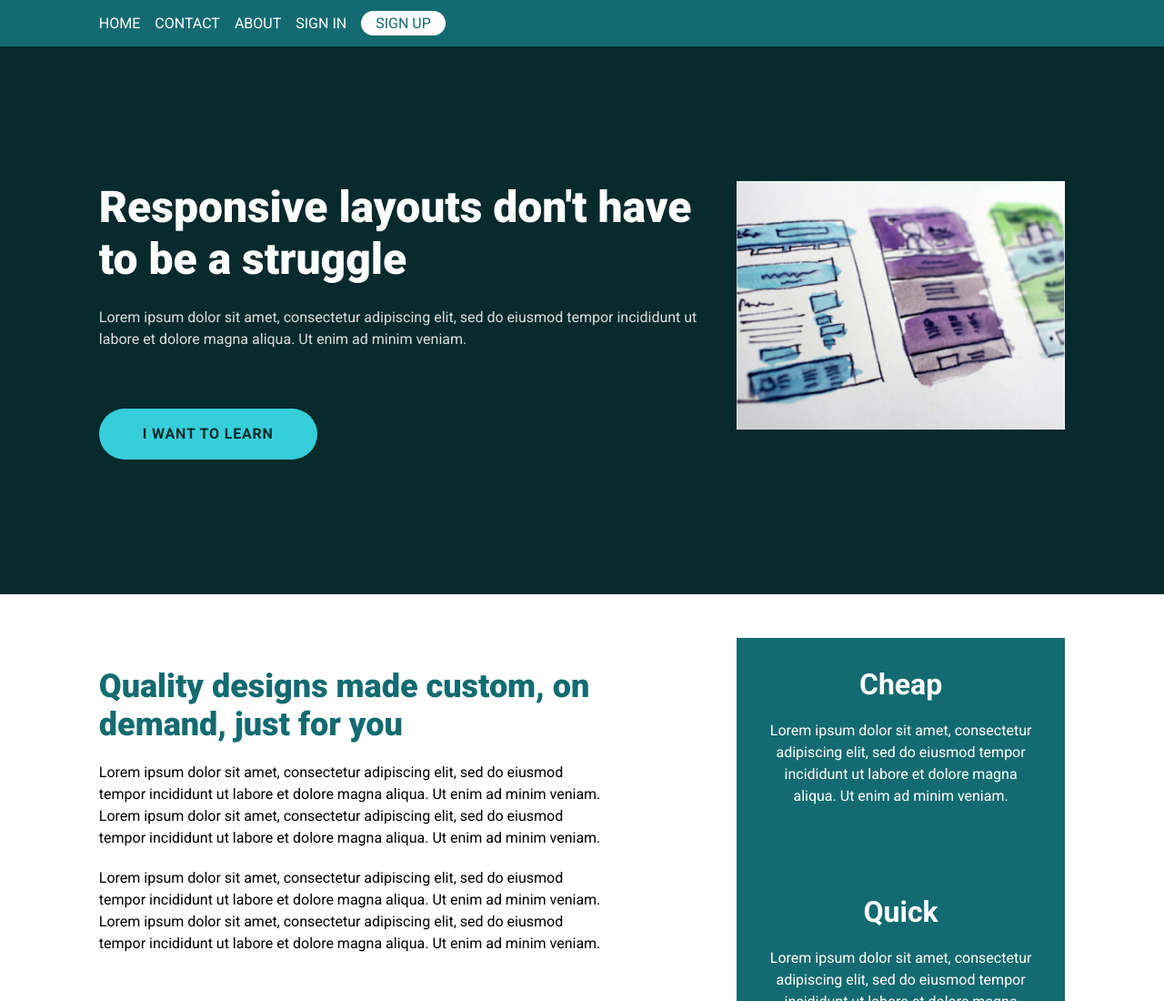
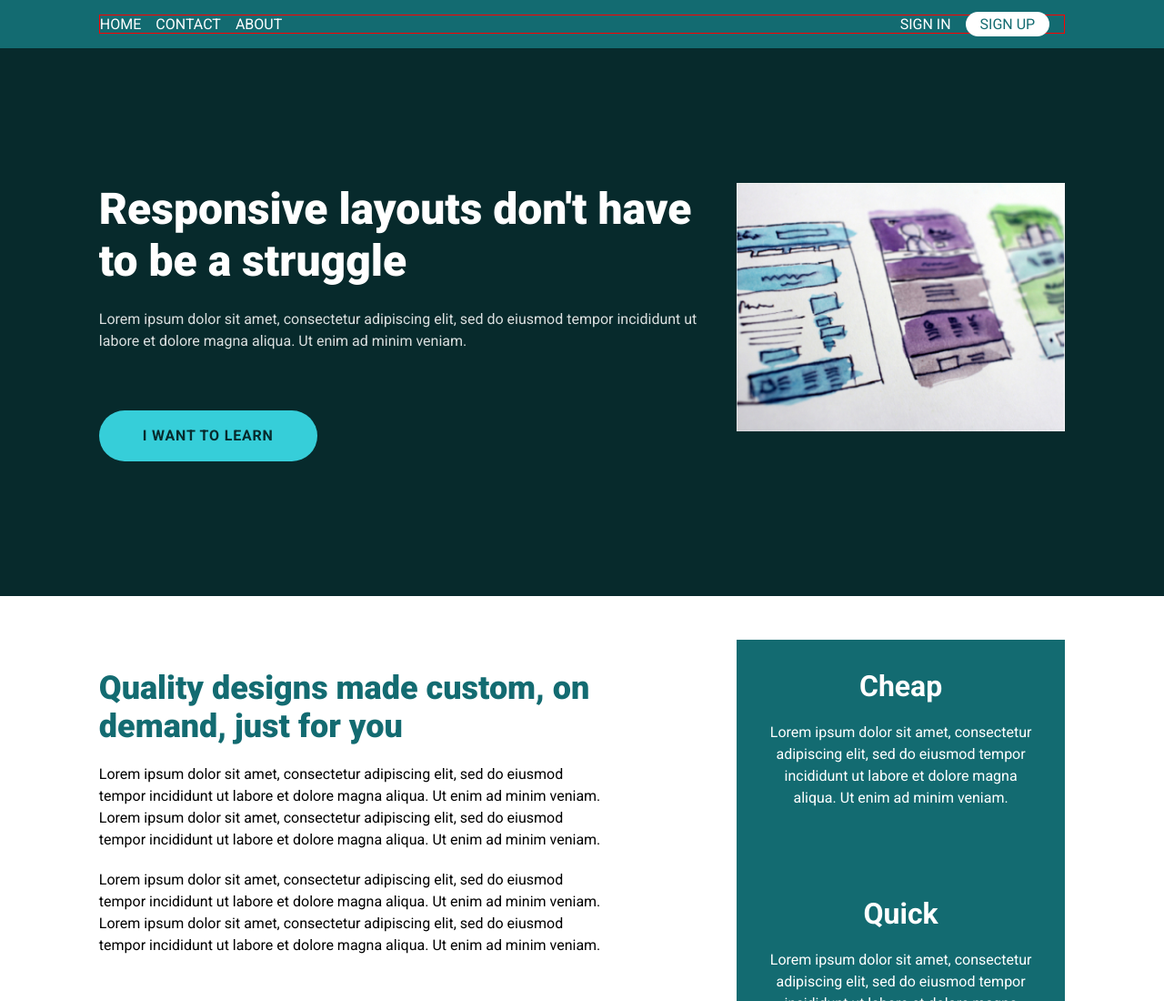
Before and after one commit to luanlabcom/conquering-responsive-layout, a plain HTML site: page index.html in a window 1280 px wide. Shown: the top 1100 px of the page at 91% size. Drawn offline with Linux system fonts and the light colour scheme.

Commit message:
Move Sign in, Sign up nav items to the right side using --push-right technique

```diff
--- a/css/style.css
+++ b/css/style.css
@@ -58,6 +58,10 @@ header {
   color: hsla(360, 100%, 100%, 1);
   text-decoration: none;
   text-transform: uppercase;
+}
+
+.nav__item--push-right {
+  margin-left: auto;
 }
 
 .nav__link--button {
--- a/index.html
+++ b/index.html
@@ -14,11 +14,11 @@
     <header>
         <div class="container">
             <nav class="nav">
-                <ul class="nav__list flex">
+                <ul style="border: 1px solid red;" class="nav__list flex">
                     <li class="nav__item"><a href="#" class="nav__link">Home</a></li>
                     <li class="nav__item"><a href="#" class="nav__link">Contact</a></li>
                     <li class="nav__item"><a href="#" class="nav__link">About</a></li>
-                    <li class="nav__item"><a href="#" class="nav__link">Sign in</a></li>
+                    <li class="nav__item nav__item--push-right"><a href="#" class="nav__link">Sign in</a></li>
                     <li class="nav__item"><a href="#" class="nav__link nav__link--button">Sign up</a></li>
                 </ul>
             </nav>
```
